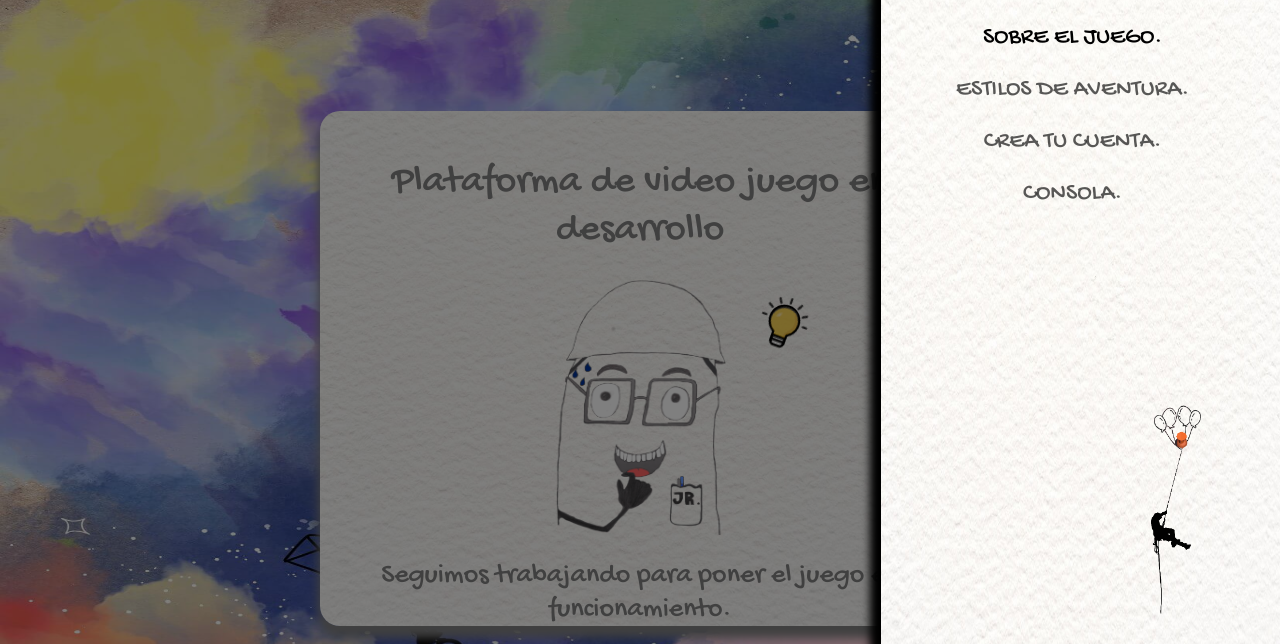
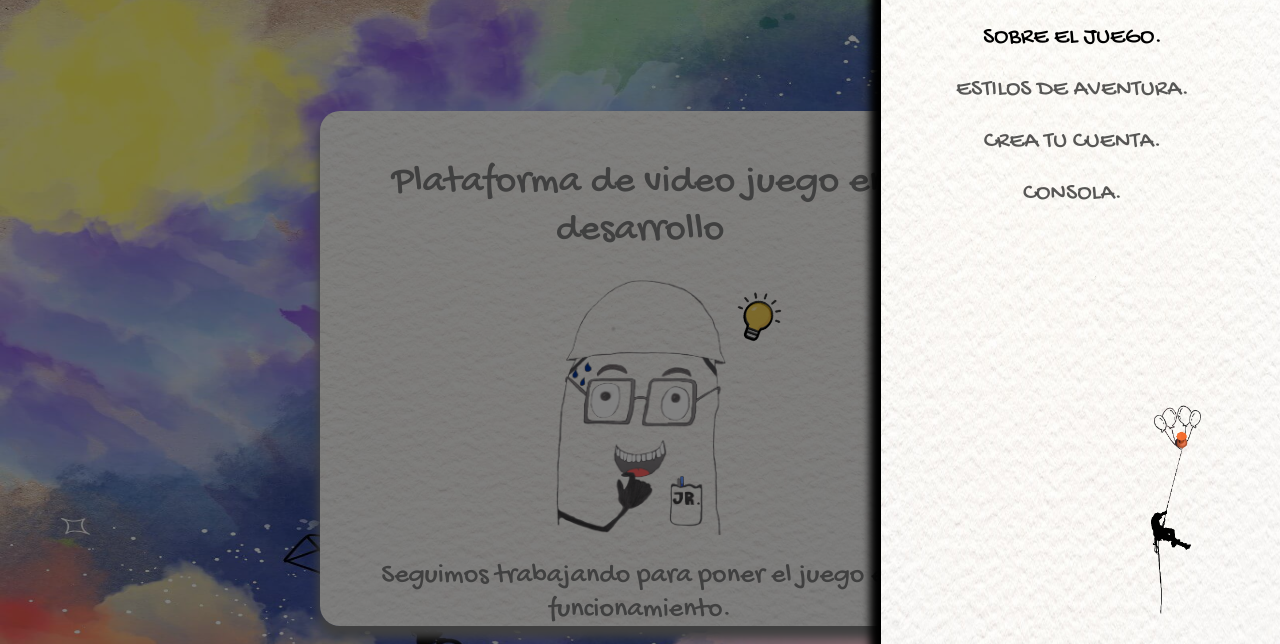
Before and after one commit to cangarelli/Aventuras-de-violeta, a website: page pages/consola.html in a window 1280 px wide. Both pictures are taken after a click on the button "Toggle navigation". Shown: the part 87-731 px from the top of the page. Drawn offline with nearby package versions, Linux system fonts and the light colour scheme.

Commit message:
correccion animación

```diff
--- a/pages/consola.html
+++ b/pages/consola.html
@@ -69,8 +69,11 @@
         <h1 class="consola--texto">Plataforma de video juego en desarrollo</h1>
         <img class="consola--img" src="../assets/png/Hombres-trabajando.png" alt="Pagina en construcción" />
         <h3 class="consola--texto">Seguimos trabajando para poner el juego en funcionamiento.</h3>
-        <img class="consola__focoOscuro" src="../assets/png/foco-sin-luz.png" alt="decoracion">
-        <img class="consola__focoLuz" src="../assets/png/foco-con-luz.png" alt="decoración">
+        <div class="consola__portaLampara">
+          <img class="consola__portaLampara--focoOscuro" src="../assets/png/foco-sin-luz.png" alt="decoracion">
+          <img class="consola__portaLampara--focoLuz" src="../assets/png/foco-con-luz.png" alt="decoración">
+        </div>
+
       </section>
     </main>
    <!-- inicio footer -->
--- a/sass/views/_consola.scss
+++ b/sass/views/_consola.scss
@@ -17,35 +17,46 @@
     &--img {
         max-height: 20vw;
     }
+
     &--texto {
         margin: 3vh auto;
     }
-    &__focoLuz {
+    &__portaLampara {
         display: none;
         position: absolute;
-        width: 15%;
+        top: 35%;
+        left: 65%;
+
+        &--focoLuz {
+            display: none;
+            width: 20%;
             min-width: 15px;
-        top: 31%;
-        left: 65%;
         }
-    &__focoOscuro {
+
+        &--focoOscuro {
             display: none;
-        position: absolute;
-        width: 9.9%;
+            width: 12.9%;
             min-width: 10px;
-        top: 33.3%;
-        left: 67.3%;
-        transform: scale(0.5) rotate(20deg);
         }
     }
 
+}
+
 @media (min-width:$bp-medium) {
-    .consola__focoOscuro {
+    .consola__portaLampara {
+        display: grid;
+        grid-template-areas: "porta";
+
+        &--focoOscuro {
             display: inline;
+            grid-area: porta;
+            transform:scale(1) rotate(20deg) translate(30%, 19%);
         }
-    .consola__focoLuz {
+        &--focoLuz {
             display: inline;
-        transform:scale(0.5) rotate(20deg);
+            grid-area: porta;
+            transform:scale(1) rotate(20deg);
             animation: ideas 5s infinite;
         }
     }
+}
--- a/sass/views/_estilos-de-aventura.scss
+++ b/sass/views/_estilos-de-aventura.scss
@@ -24,7 +24,7 @@
             top: -8%;
             left: 38%;
             transform: rotate(20deg) scale(0.7);
-            transition: transform 2s;
+            transition: transform 5s;
             // transition-property: transform;
             // transition-duration: 2s;
         }
```
Also changed, not shown: css/style.css, 1 other file. Lines whose indentation alone changed are shown as unchanged.
